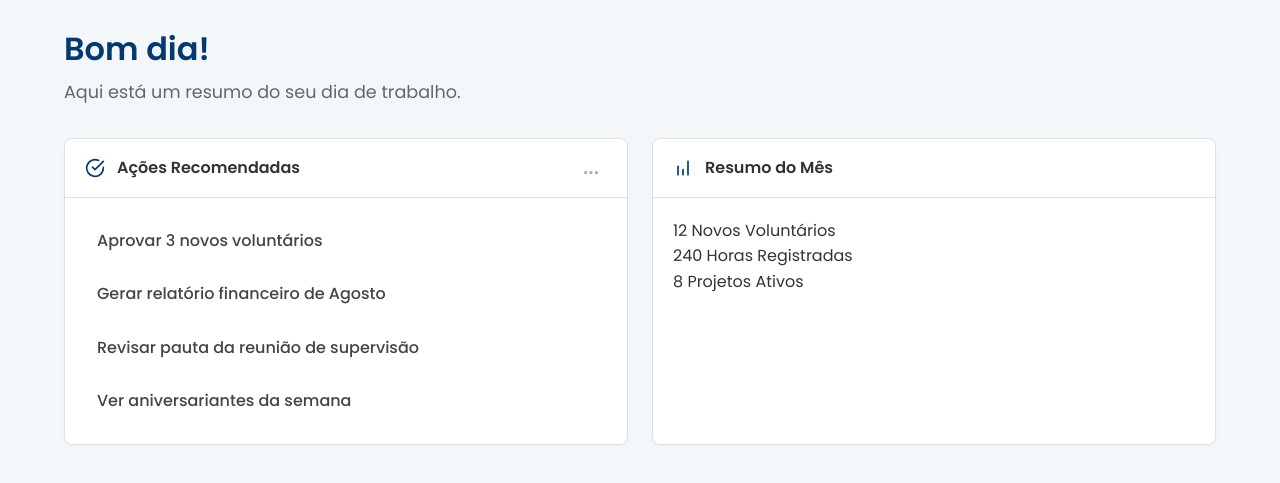
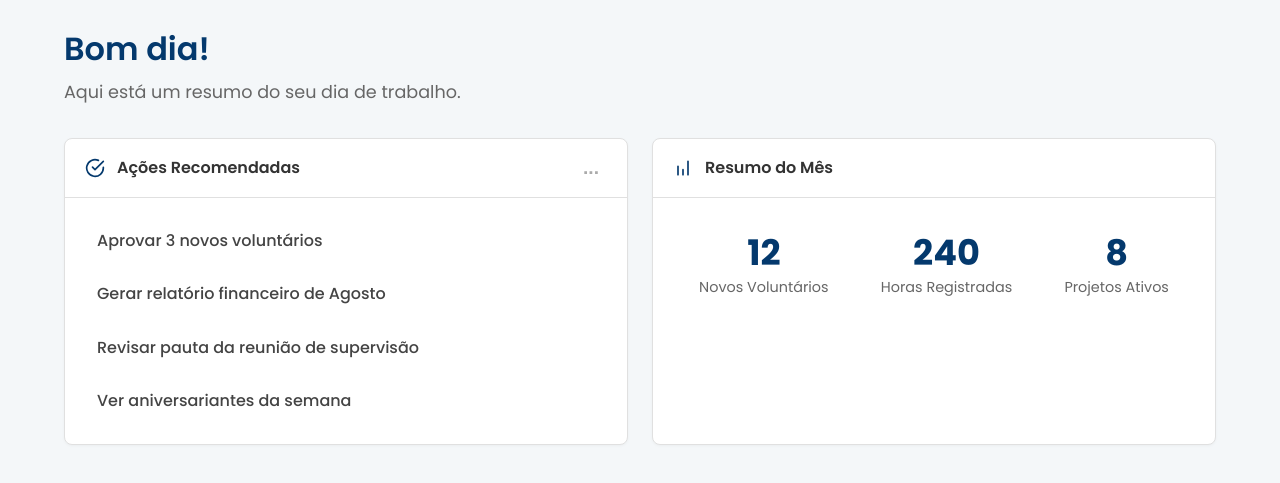
Before and after one commit to eupsico/intranet-1, a plain HTML site: page new-arqu/dashboard.html in a window 1280 px wide. Shown: the part 99-582 px from the top of the page. Drawn offline with Linux system fonts and the light colour scheme.

Commit message:
Update global-style.css

```diff
--- a/new-arqu/assets/core/css/global-style.css
+++ b/new-arqu/assets/core/css/global-style.css
@@ -464,3 +464,30 @@ ul.action-list a:hover {
     color: var(--cor-primaria, #04396d);
     text-decoration: none;
 }
+/* --- Estilos específicos para o conteúdo do widget de stats --- */
+.stats-container {
+    display: flex;
+    justify-content: space-around; /* Distribui os itens igualmente */
+    align-items: center;
+    text-align: center;
+    padding: 16px 0; /* Espaçamento vertical */
+}
+
+.stat-item {
+    display: flex;
+    flex-direction: column; /* Coloca o número em cima do texto */
+    align-items: center;
+    gap: 4px; /* Pequeno espaço entre o número e o texto */
+}
+
+.stat-value {
+    font-size: 2.2em; /* Tamanho grande para o número */
+    font-weight: 700; /* Bem destacado */
+    color: var(--cor-primaria, #04396d);
+    line-height: 1.1;
+}
+
+.stat-label {
+    font-size: 0.9em;
+    color: var(--cor-texto-suave, #666);
+}
```
